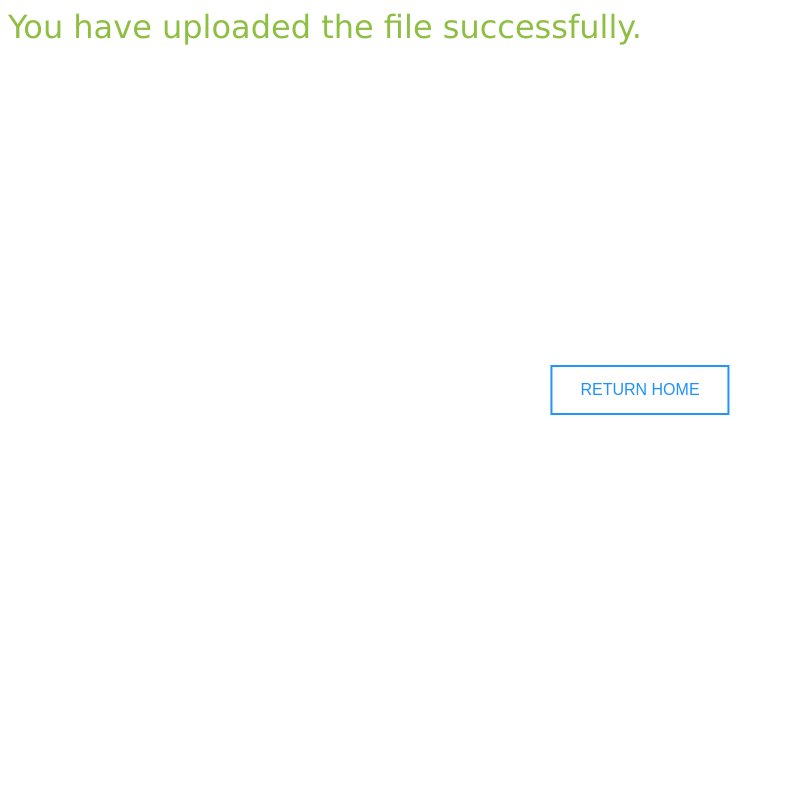
After one commit to rushad7/Home-Network, a Flask app: template templates/dash_return.html in a window 1280 px wide. The commit adds this page. Shown: the whole page, without its empty margins (0-785 px from the left). Run offline with Flask 2, Linux system fonts and the light colour scheme; the template is opened without the code that fills it, so the values that code supplies are empty.

Commit message:
File upload feature completed

```diff
--- a/server.py
+++ b/server.py
@@ -1,4 +1,4 @@
-from flask import Flask, render_template, Response, request
+from flask import Flask, render_template, Response, request, redirect, url_for
 import pandas as pd
 import datetime
 import hashlib
@@ -117,22 +117,35 @@ def live_stream():
     if path == "OPEN LIVE STREAM":
         return render_template('stream_page.html')
 
-@app.route('/file_sharing', methods=['POST'])
-def file_sharing():
+@app.route('/file_upload', methods=['POST'])
+def file_upload():
+    path = request.form['file_upload']
+    if path == "UPLOAD DOCUMENT":
+        return render_template('upload_file.html')
+
+@app.route('/document_network', methods=['POST'])
+def document_network():
     path = request.form['file_sharing']
     if path == "OPEN DOCUMENT NETWORK":
-        return render_template('upload_file.html')
+        return "<h1>ALL DOCUMENTS WILL BE VISIBLE HERE. UNDER DEVELOPMENT</h1>"
 
 @app.route("/handleUpload", methods=['POST'])
 def handleUpload():
     if 'files' in request.files:
-        photo = request.files['files']
-        if photo.filename != '':
-            photo.save(os.path.join('C:/Users/Rushad/Desktop/Home-Network/file_storage', photo.filename))
-            return "<h1>File Uploaded Successfully !</h1>"
+        file = request.files['files']
+        if file.filename != '':
+            file.save(os.path.join('C:/Users/Rushad/Desktop/Home-Network/file_storage', file.filename))
+            return render_template('dash_return.html')
         else:
             return "<h1>Upload Failed<h1>"
-    return redirect(url_for('file_sharing'))
+    return render_template('upload_file.html')
+
+@app.route('/return', methods=['POST'])
+def return_home():
+    path = request.form['ret_dash']
+    if path == "return":
+        return render_template('home.html')
+
 
 @app.errorhandler(400)
 def bad_request(e):
--- /dev/null
+++ b/templates/dash_return.html
@@ -0,0 +1,42 @@
+<html>
+<meta name="viewport" content="width=device-width, initial-scale=1">
+<title>File Uploaded !</title>
+<style>
+.btn {
+  border: 2px solid black;
+  background-color: white;
+  color: black;
+  padding: 14px 28px;
+  font-size: 16px;
+  cursor: pointer;
+}
+
+.info {
+  border-color: #2196F3;
+  color: dodgerblue;
+}
+
+.center {
+  margin: 0;
+  position: absolute;
+  top: 50%;
+  left: 50%;
+  -ms-transform: translate(-50%, -50%);
+  transform: translate(-50%, -50%);
+}
+body {
+		font-family: 'Candara', serif;
+		font-size: 20px;
+		color: dodgerblue;
+		}
+
+</style>
+<div>
+<font size=6 face="verdana" color="#8ebf42">You have uploaded the file successfully. </font>
+</div>
+<div class="center">
+<form action="{{ url_for('return_home') }}" method="post">
+	<center><button type="submit" name="ret_dash" value="return" class="btn info">RETURN HOME</button></center>
+</form>
+</div>
+</html>
```
Also changed, not shown: templates/front.html (+5 -2 lines), 1 other file.
